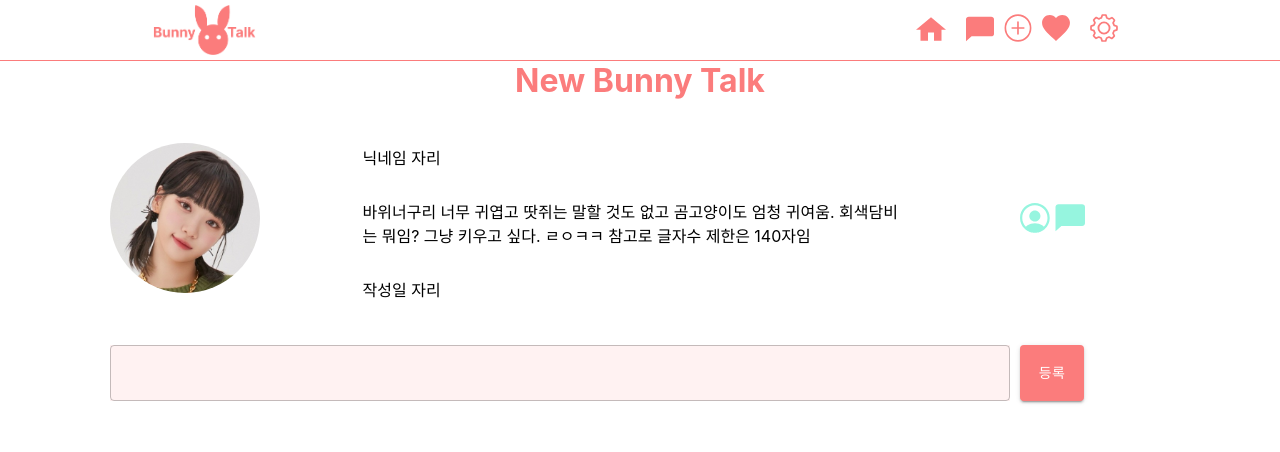
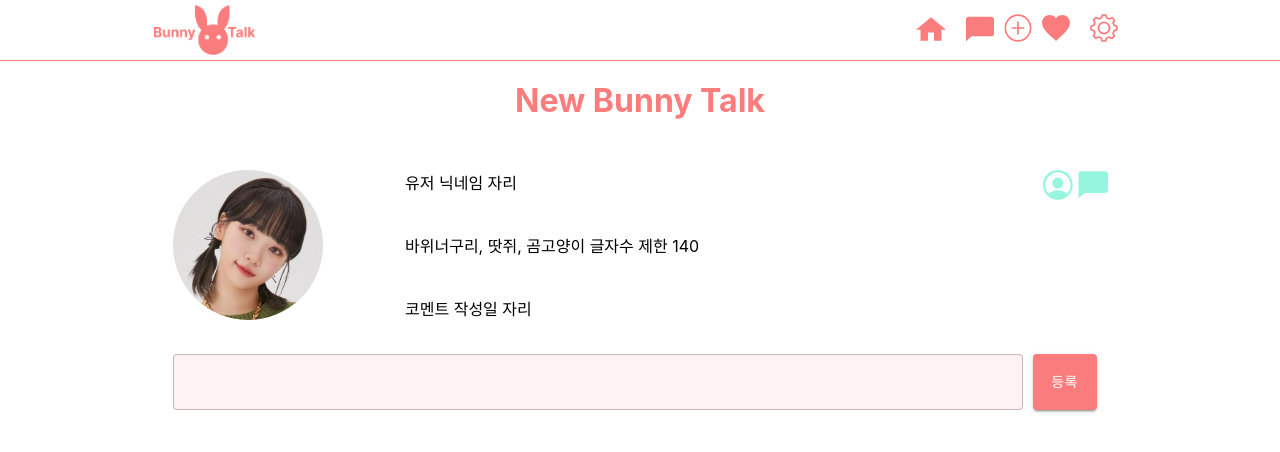
Before and after one commit to Bunny-pit/bunny-pit, a React (Create React App) app in the folder CLIENT/: page /main/home in a window 1280 px wide. Shown: the top 452 px of the page. Built offline with nearby package versions, Linux system fonts and the light colour scheme.

Commit message:
feat : main 홈 ui 구성 완료

```diff
--- a/CLIENT/src/main/main_home.jsx
+++ b/CLIENT/src/main/main_home.jsx
@@ -1,5 +1,5 @@
 import React, { useState, useEffect } from 'react';
-import { Container, Grid, Modal, Button, Box, TextField} from "@mui/material"
+import { Container, Grid, Modal, Button, Box, TextField } from "@mui/material"
 
 
 import UserMainStyles from './user_main.module.css';
@@ -119,9 +119,9 @@ function MainHomeHeader() {
 function MainHomeVisitorBook() {
     function Visitor() {
         return (
-            <>
-                <div className={MainHomeStyles.visitLog}>
-                    <div>
+            <div className={MainHomeStyles.main}>
+                <div className={MainHomeStyles.mainSection}>
+                    <div className={MainHomeStyles.userAvatar}>
                         <img
                             width="150px"
                             height="150px"
@@ -131,21 +131,18 @@ function MainHomeVisitorBook() {
                         />
                     </div>
                     <div className={MainHomeStyles.visitor}>
-                        <div>
-                            닉네임 자리
+                        <div className={MainHomeStyles.visitorTop}>
+                            유저 닉네임 자리
                         </div>
-                        <div>
-                            바위너구리 너무 귀엽고 땃쥐는 말할 것도 없고 곰고양이도 엄청 귀여움.
-                            회색담비는 뭐임? 그냥 키우고 싶다. ㄹㅇㅋㅋ
-                            참고로 글자수 제한은 140자임
+                        <div className={MainHomeStyles.visitorMid}>
+                            바위너구리, 땃쥐, 곰고양이
+                            글자수 제한 140
                         </div>
-                        <div>
-                            작성일 자리
+                        <div className={MainHomeStyles.visitorBottom}>
+                            코멘트 작성일 자리
                         </div>
-
-
                     </div>
-                    <div className={MainHomeStyles.visitorButton}>
+                    <div className={MainHomeStyles.visitorBtn}>
                         <img
                             width="30px"
                             height="30px"
@@ -162,19 +159,19 @@ function MainHomeVisitorBook() {
                         />
                     </div>
                 </div>
-            </>
+                <div className={MainHomeStyles.visitorChatAndButton}>
+                    <TextField type="text" style={{ backgroundColor: "#FFF2F2", border: "1px", width: "850px" }} inputProps={{ maxLength: 140 }} />
+                    <Button variant="contained" style={{ backgroundColor: "#FB7C7C" }} >등록</Button>
+                </div>
+            </div>
         )
     }
     return (
         <div>
-            <div className="뉴 버니 톡">
+            <div className="뉴 버니 톡" style={{margin: "20px 0 20px 0"}}>
                 <h1 style={{ textAlign: "center", color: "#FB7C7C" }}>New Bunny Talk</h1>
             </div>
             <Visitor />
-            <div className={MainHomeStyles.chatAndButton}>
-                <TextField type="text" style={{backgroundColor:"#FFF2F2", border : "1px", width : "900px"}} inputProps={{maxLength:140}}/>
-                <Button variant="contained" style={{ backgroundColor: "#FB7C7C" }} >등록</Button>
-            </div>
         </div>
 
     )
--- a/CLIENT/src/main/main_home.module.css
+++ b/CLIENT/src/main/main_home.module.css
@@ -1,37 +1,38 @@
-.visitLog {
+.mainSection {
 
   width: 975px;
-  height: 200px;
-  margin: 20px 0 25px 110px;
+  height: auto;
+  margin: 0 auto;
+  padding: 30px 20px 0 20px;
+  box-sizing: border-box;
 
   display: flex;
   justify-content: space-between;
-  align-items: center;
-
 }
 
 .visitor {
+  height: 150px;
+
   display:flex;
-  height: 150px;
   flex-basis: 550px;
-
   flex-direction: column;
-
   gap:30px;
   justify-content: space-between;
 }
 
-.visitLog>.visitorButton {
-  color: brown;
-}
-
-.visitorButton img {
+.visitorBtn img{
   margin-left: 5px;
 }
 
-.chatAndButton {
+.visitorChatAndButton {
+
+  width: 975px;
+  height: auto;
+  margin: 0 auto;
+  padding: 30px 20px 0 20px;
+  box-sizing: border-box;
+
   display: flex;
-  margin-left : 110px;
+
   gap:10px;
-
 }
--- a/CLIENT/src/main/user_main.module.css
+++ b/CLIENT/src/main/user_main.module.css
@@ -227,8 +227,6 @@
   display: flex;
   align-items: center;
 
-
-
   border-bottom: 1px #FB7C7C solid;
 }
 
```
